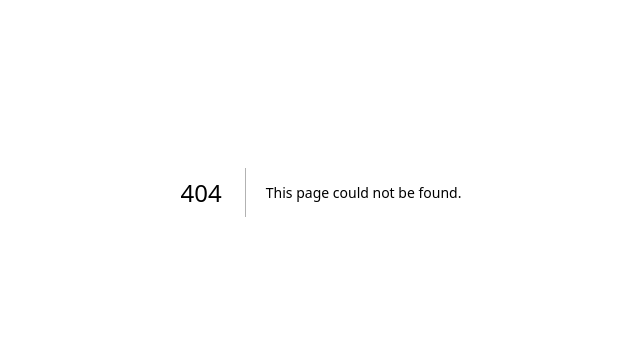
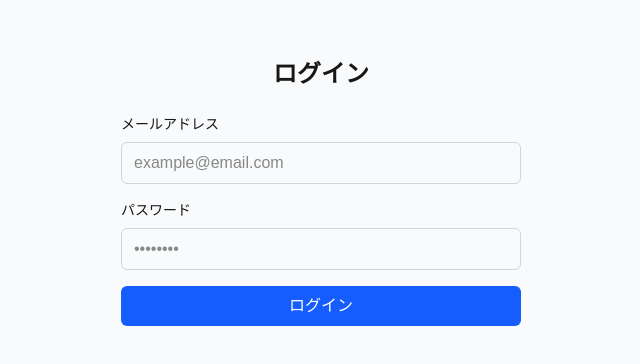
Before and after one commit to marumo333/rag-faq-app, a Next.js app in the folder frontend/: page /login in a window 1280 px wide. Before the commit this address had no page. Shown: the part 208-572 px from the top of the page, without its empty margins (319-959 px from the left). Built offline with nearby package versions, Linux system fonts and the light colour scheme; no server answers.

Commit message:
refactor(auth): ログイン処理をカスタムフックに切り出し

```diff
--- /dev/null
+++ b/frontend/src/app/login/page.tsx
@@ -0,0 +1,9 @@
+import LoginForm from '@/features/auth/components/LoginForm'
+
+export default function LoginPage() {
+  return (
+    <div className="min-h-screen flex items-center justify-center bg-gray-50">
+      <LoginForm />
+    </div>
+  )
+}
--- a/frontend/src/features/auth/components/LoginForm.tsx
+++ b/frontend/src/features/auth/components/LoginForm.tsx
@@ -1,33 +1,16 @@
 'use client'
 
 import { useState } from 'react'
-import { useRouter } from 'next/navigation'
-import { useAuth } from '../hooks/useAuth'
+import { useLoginForm } from '@/features/auth/hooks/useLoginForm'
 
-export function LoginForm() {
+export default function LoginForm() {
   const [email, setEmail] = useState('')
   const [password, setPassword] = useState('')
-  const [isLoading, setIsLoading] = useState(false)
-  const [errorMessage, setErrorMessage] = useState('')
 
-  const { signIn } = useAuth()
-  const router = useRouter()
-
-  const handleSubmit = async (e: React.FormEvent) => {
-    e.preventDefault()
-    setIsLoading(true)
-    setErrorMessage('')
-
-    try {
-      await signIn(email, password)
-      router.push('/faq')  // FAQ画面に遷移
-    } catch (error) {
-      setErrorMessage('ログインに失敗しました。メールアドレスとパスワードを確認してください。')
-      console.error('Login error:', error)
-    } finally {
-      setIsLoading(false)
-    }
-  }
+  const { isLoading, errorMessage, handleSubmit } = useLoginForm({
+    email,
+    password,
+  })
 
   return (
     <div className="w-full max-w-md mx-auto p-6">
--- /dev/null
+++ b/frontend/src/features/auth/hooks/useLoginForm.ts
@@ -0,0 +1,40 @@
+'use client'
+
+import { useState, type FormEvent } from 'react'
+import { useRouter } from 'next/navigation'
+import { useAuth } from './useAuth'
+
+interface UseLoginFormParams {
+  email: string
+  password: string
+}
+
+export function useLoginForm({ email, password }: UseLoginFormParams) {
+  const [isLoading, setIsLoading] = useState(false)
+  const [errorMessage, setErrorMessage] = useState('')
+
+  const { signIn } = useAuth()
+  const router = useRouter()
+
+  const handleSubmit = async (e: FormEvent<HTMLFormElement>) => {
+    e.preventDefault()
+    setIsLoading(true)
+    setErrorMessage('')
+
+    try {
+      await signIn(email, password)
+      router.push('/faq') // FAQ画面に遷移
+    } catch (error) {
+      setErrorMessage('ログインに失敗しました。メールアドレスとパスワードを確認してください。')
+      console.error('Login error:', error)
+    } finally {
+      setIsLoading(false)
+    }
+  }
+
+  return {
+    isLoading,
+    errorMessage,
+    handleSubmit,
+  }
+}
```
